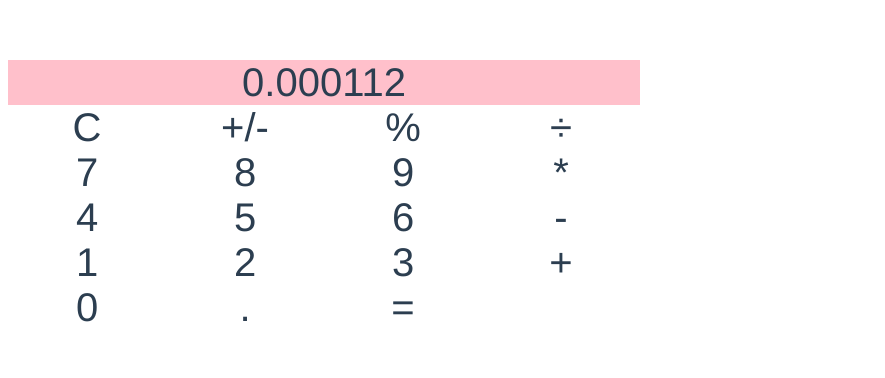
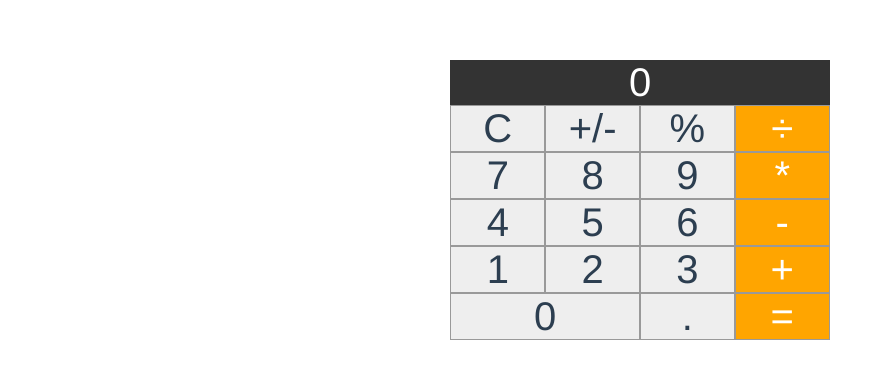
Before and after one commit to bartlomein/calculator-app, a Vue app: page / in a window 1280 px wide. Shown: the top 378 px of the page, without its empty margins (0-885 px from the left). Built offline with nearby package versions, Linux system fonts and the light colour scheme.

Commit message:
started the functions

```diff
--- a/src/components/Calculator.vue
+++ b/src/components/Calculator.vue
@@ -1,47 +1,79 @@
 <template>
   <div class="calculator">
-    <div class="display">0.000112</div>
-    <div>C</div>
-    <div>+/-</div>
+    <div class="display">{{current || 0}}</div>
+    <div @click="clear" class = "button">C</div>
+    <div @click="sign" class = "button">+/-</div>
 
-    <div>%</div>
-    <div>÷</div>
-    <div>7</div>
-    <div>8</div>
-    <div>9</div>
-    <div>*</div>
-    <div>4</div>
-    <div>5</div>
-    <div>6</div>
-    <div>-</div>
-    <div>1</div>
-    <div>2</div>
-    <div>3</div>
-    <div>+</div>
-    <div>0</div>
-    <div>.</div>
-    <div>=</div>
+    <div @click="percent" class = "button">%</div>
+    <div class = "button operator">÷</div>
+    <div class = "button">7</div>
+    <div class = "button">8</div>
+    <div class = "button">9</div>
+    <div class = "button operator">*</div>
+    <div class = "button">4</div>
+    <div class = "button">5</div>
+    <div class = "button">6</div>
+    <div class = "button operator">-</div>
+    <div class = "button">1</div>
+    <div class = "button">2</div>
+    <div class = "button">3</div>
+    <div class = "button operator">+</div>
+    <div class = "zero button">0</div>
+    <div class = "button">.</div>
+    <div class = "button operator">=</div>
    </div>
 </template>
 
 <script>
 export default {
-
+  data() {
+    return {
+      current: '',
+    };
+  },
+  methods: {
+    clear() {
+      this.current = '';
+    },
+    sign(){
+      this.current = this.current.charAt(0) === '-' ?
+        this.current.slice(1) : `- ${this.current}`;
+    },
+    percent(){
+      this.current = `${parseFloat(this.current)/100}`;
+    },
+    append(number){
+       this.current = `${this.current}${number}`
+    }
   }
-
+};
 </script>
 
 
 <style scoped>
-.calculator{
-  max-width: 50%;
-  font-size:40px;
+.calculator {
+  max-width: 30%;
+  margin: 0 auto;
+  font-size: 40px;
   display: grid;
-  grid-template-columns: repeat(4,1fr);
-  grid-auto-rows: minmax(50px, atuo)
+  grid-template-columns: repeat(4, 1fr);
+  grid-auto-rows: minmax(50px, atuo);
 }
-.display{
+.display {
   grid-column: 1 / 5;
-  background-color:pink;
+  background-color: #333;
+  color: white;
+}
+
+.zero {
+  grid-column: 1/3;
+}
+.button {
+  background-color: #eee;
+  border: 0.5px solid #999;
+}
+.operator {
+  background-color: orange;
+  color: white;
 }
 </style>
```
